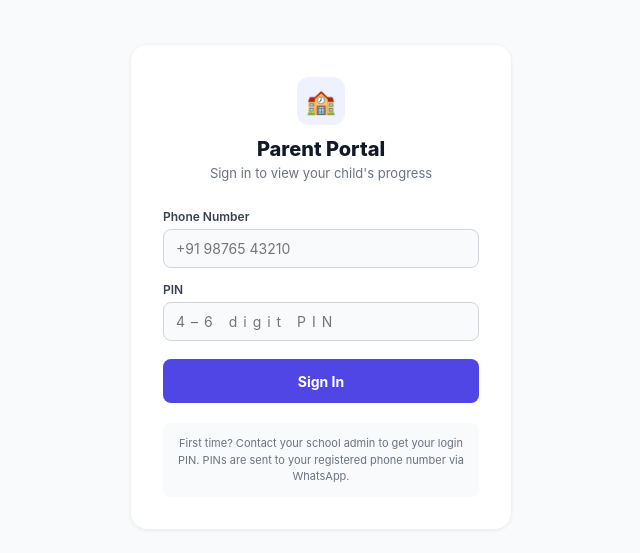
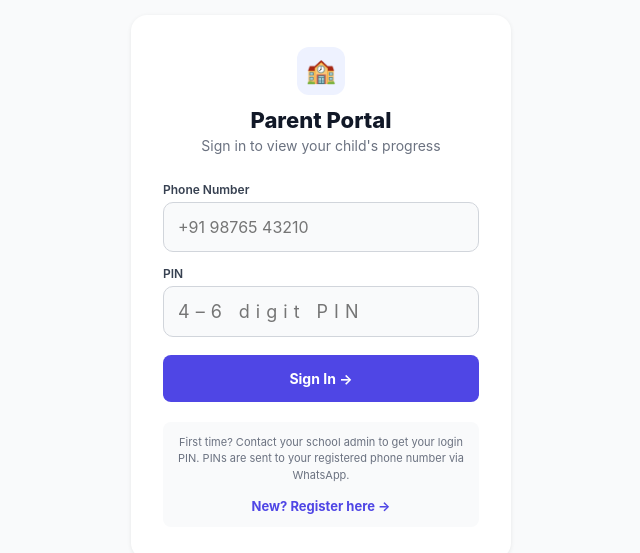
Before and after one commit to PranixQuick/School-OS, a Next.js app: page /parent/login in a window 1280 px wide. Shown: the part 113-666 px from the top of the page, without its empty margins (319-959 px from the left). Built offline with nearby package versions, Linux system fonts and the light colour scheme; no server answers.

Commit message:
feat: parent login — add self-registration link; translate sign-in button; elder-parent readability (larger inputs/buttons)

```diff
--- a/app/parent/login/page.tsx
+++ b/app/parent/login/page.tsx
@@ -43,8 +43,8 @@ export default function ParentLoginPage() {
           <div style={{ width: 48, height: 48, background: '#EEF2FF', borderRadius: 12, display: 'flex', alignItems: 'center', justifyContent: 'center', margin: '0 auto 12px', fontSize: 24 }}>
             🏫
           </div>
-          <h1 style={{ fontSize: 20, fontWeight: 800, color: '#111827', marginBottom: 4 }}>Parent Portal</h1>
-          <p style={{ fontSize: 13, color: '#6B7280' }}>Sign in to view your child{"'"}s progress</p>
+          <h1 style={{ fontSize: 22, fontWeight: 800, color: '#111827', marginBottom: 4 }}>Parent Portal</h1>
+          <p style={{ fontSize: 14, color: '#6B7280' }}>Sign in to view your child{"'"}s progress</p>
         </div>
 
         {/* Form */}
@@ -59,7 +59,7 @@ export default function ParentLoginPage() {
               onChange={e => setPhone(e.target.value)}
               placeholder="+91 98765 43210"
               autoComplete="tel"
-              style={{ width: '100%', padding: '10px 12px', border: '1px solid #D1D5DB', borderRadius: 8, fontSize: 14, outline: 'none', boxSizing: 'border-box' }}
+              style={{ width: '100%', padding: '14px 14px', border: '1px solid #D1D5DB', borderRadius: 10, fontSize: 16, outline: 'none', boxSizing: 'border-box' }}
               onKeyDown={e => { if (e.key === 'Enter') void handleLogin(); }}
             />
           </div>
@@ -76,7 +76,7 @@ export default function ParentLoginPage() {
               maxLength={6}
               autoComplete="current-password"
               inputMode="numeric"
-              style={{ width: '100%', padding: '10px 12px', border: `1px solid ${error ? '#FCA5A5' : '#D1D5DB'}`, borderRadius: 8, fontSize: 14, outline: 'none', letterSpacing: 6, boxSizing: 'border-box' }}
+              style={{ width: '100%', padding: '14px 14px', border: `1px solid ${error ? '#FCA5A5' : '#D1D5DB'}`, borderRadius: 10, fontSize: 18, outline: 'none', letterSpacing: 6, boxSizing: 'border-box' }}
               onKeyDown={e => { if (e.key === 'Enter') void handleLogin(); }}
             />
           </div>
@@ -90,9 +90,9 @@ export default function ParentLoginPage() {
           <button
             onClick={() => void handleLogin()}
             disabled={loading}
-            style={{ padding: '11px', background: loading ? '#9CA3AF' : '#4F46E5', color: '#fff', border: 'none', borderRadius: 8, fontSize: 14, fontWeight: 700, cursor: loading ? 'not-allowed' : 'pointer', marginTop: 4 }}
+            style={{ padding: '15px', background: loading ? '#9CA3AF' : '#4F46E5', color: '#fff', border: 'none', borderRadius: 8, fontSize: 14, fontWeight: 700, cursor: loading ? 'not-allowed' : 'pointer', marginTop: 4 }}
           >
-            {loading ? 'Signing in...' : 'Sign In'}
+            {loading ? 'Signing in...' : 'Sign In →'}
           </button>
         </div>
 
@@ -102,6 +102,11 @@ export default function ParentLoginPage() {
             First time? Contact your school admin to get your login PIN.
             PINs are sent to your registered phone number via WhatsApp.
           </p>
+          <div style={{ textAlign: 'center', marginTop: 12 }}>
+            <a href="/parent/register" style={{ fontSize: 13, color: '#4F46E5', fontWeight: 700, textDecoration: 'none' }}>
+              New? Register here →
+            </a>
+          </div>
         </div>
       </div>
     </div>
```
